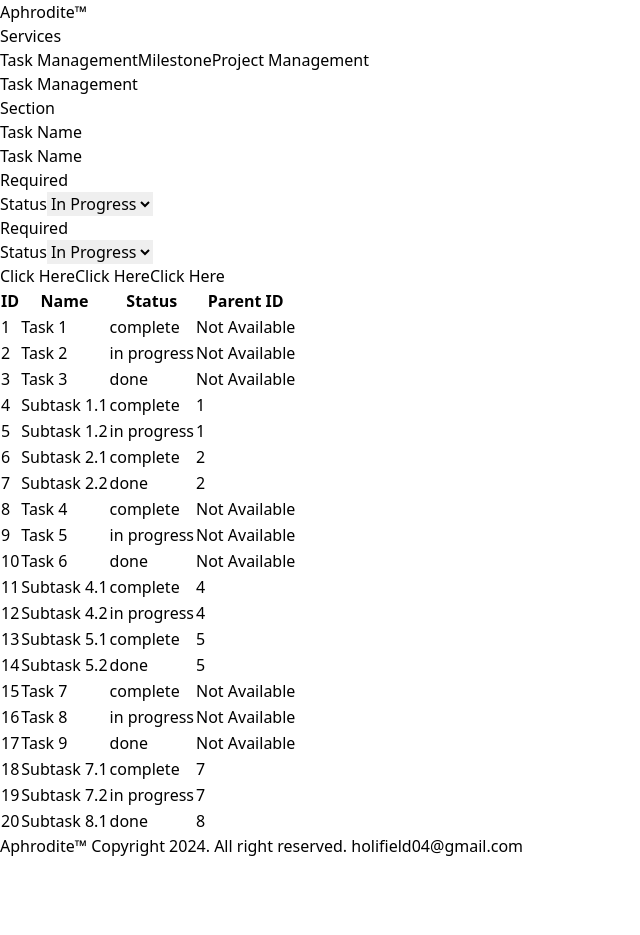
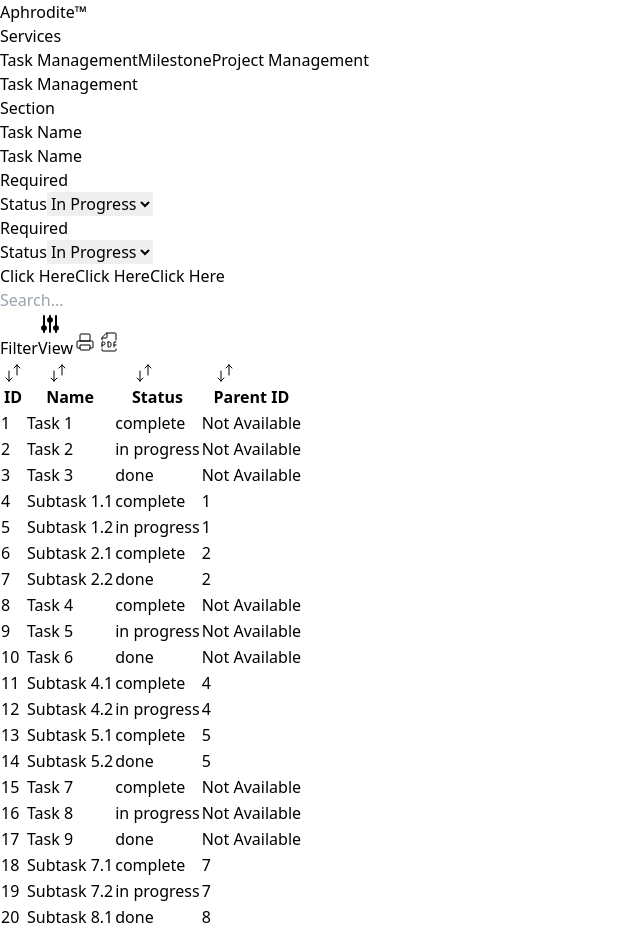
Before and after one commit to holifield4/task-management, a React (Vite) app: page / in a window 1280 px wide. Shown: the top 935 px of the page, without its empty margins (0-640 px from the left). Before the commit the page ends 858 px from the top, so only its background shows below. Built offline with nearby package versions, Linux system fonts and the light colour scheme.

Commit message:
feat: WIP modify table component

```diff
--- a/src/component/table/DataTable.tsx
+++ b/src/component/table/DataTable.tsx
@@ -1,4 +1,6 @@
-import { ReactNode } from 'react';
+import { ReactNode } from "react";
+import Button from "../button/Button";
+import TextField from "../textfield/TextField";
 
 export type Column<T> = {
   key: keyof T;
@@ -9,39 +11,47 @@ export type Column<T> = {
 type DataTableProps<T> = {
   data: T[];
   columns: Column<T>[];
+  enableAction?: boolean;
 };
 
 export default function DataTable<T extends { id: number | string }>({
   data,
   columns,
+  enableAction,
 }: DataTableProps<T>) {
   return (
-    <div className="overflow-x-auto">
-      <table className="min-w-full border-collapse border border-gray-200">
-        <TableHeader columns={columns} />
+    <div className="overflow-x-auto text-xs h-full">
+      <TableControl />
+      <table className="min-w-full border-collapse rounded-md">
+        <TableHeader columns={columns} actions={enableAction}/>
         <tbody>
           {data.map((row) => (
-            <TableRow key={row.id} row={row} columns={columns} />
+            <TableRow key={row.id} row={row} columns={columns} actions={enableAction}/>
           ))}
         </tbody>
       </table>
+      <TableFooter />
     </div>
   );
 }
 
 type TableHeaderProps<T> = {
   columns: Column<T>[];
+  actions?: boolean;
 };
 
-function TableHeader<T>({ columns }: TableHeaderProps<T>) {
+function TableHeader<T>({ columns, actions }: TableHeaderProps<T>) {
   return (
     <thead>
-      <tr className="bg-gray-100">
+      <tr className="bg-gray-100 sticky top-16">
         {columns.map((column) => (
-          <th key={String(column.key)} className="border p-2">
-            {column.header}
+          <th key={String(column.key)} className="border-x border-b p-2">
+            <Button variant="table" label={column.header} icon="sort" />
           </th>
         ))}
+        {actions && (
+          <th>More</th>
+        )}
       </tr>
     </thead>
   );
@@ -50,11 +60,13 @@ function TableHeader<T>({ columns }: TableHeaderProps<T>) {
 type TableRowProps<T> = {
   row: T;
   columns: Column<T>[];
+  actions?: boolean;
 };
 
 function TableRow<T extends { id: number | string }>({
   row,
   columns,
+  actions
 }: TableRowProps<T>) {
   return (
     <tr key={row.id}>
@@ -65,6 +77,11 @@ function TableRow<T extends { id: number | string }>({
           render={column.render}
         />
       ))}
+      {actions && (
+        <td className="border-y p-2 flex justify-center">
+          <Button label="" variant="table" icon="dots"/>
+        </td>
+      )}
     </tr>
   );
 }
@@ -76,6 +93,36 @@ type TableCellProps<T> = {
 
 function TableCell<T>({ value, render }: TableCellProps<T>) {
   return (
-    <td className="border p-2">{render ? render(value) : value ? String(value) : "Not Available"}</td>
+    <td className="border p-2">
+      {render ? render(value) : value ? String(value) : "Not Available"}
+    </td>
   );
 }
+
+function TableControl() {
+  return (
+    <div className="w-full h-16 px-4 bg-gray-100 border rounded-t-md border-gray-200 flex justify-between items-center sticky top-0">
+      <div className="w-1/3">
+        <TextField label="" placeholder="Search..." />
+      </div>
+      <div className="w-fit flex gap-3">
+        <Button color="neutral" label="Filter" onClick={() => alert("shesh")} />
+        <Button color="neutral" label="View" icon="adjustment"/>
+        <Button color="neutral" label="" icon="printer"/>
+        <Button color="neutral" label="" icon="pdf"/>
+      </div>
+    </div>
+  );
+}
+
+function TableFooter() {
+  return (
+    <div className="w-full h-12 px-4 bg-gray-100 border rounded-b-md border-gray-200 flex justify-end items-center gap-2.5 sticky bottom-0">
+      <Button color="neutral" label="" icon="chevronDoubleLeft"/>
+      <Button color="neutral" label="" icon="chevronLeft"/>
+      <span>5/10</span>
+      <Button color="neutral" label="" icon="chevronRight"/>
+      <Button color="neutral" label="" icon="chevronDoubleRight"/>
+    </div>
+  );
+}
```
